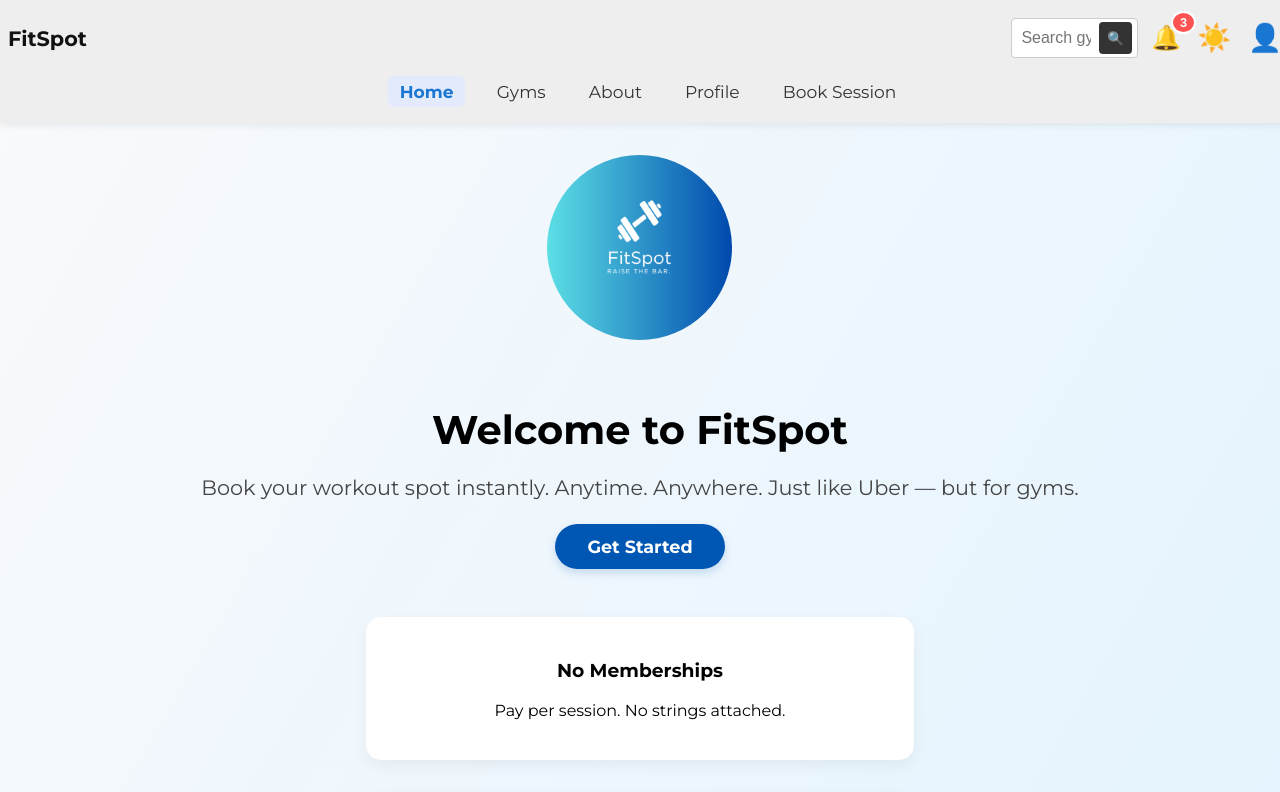
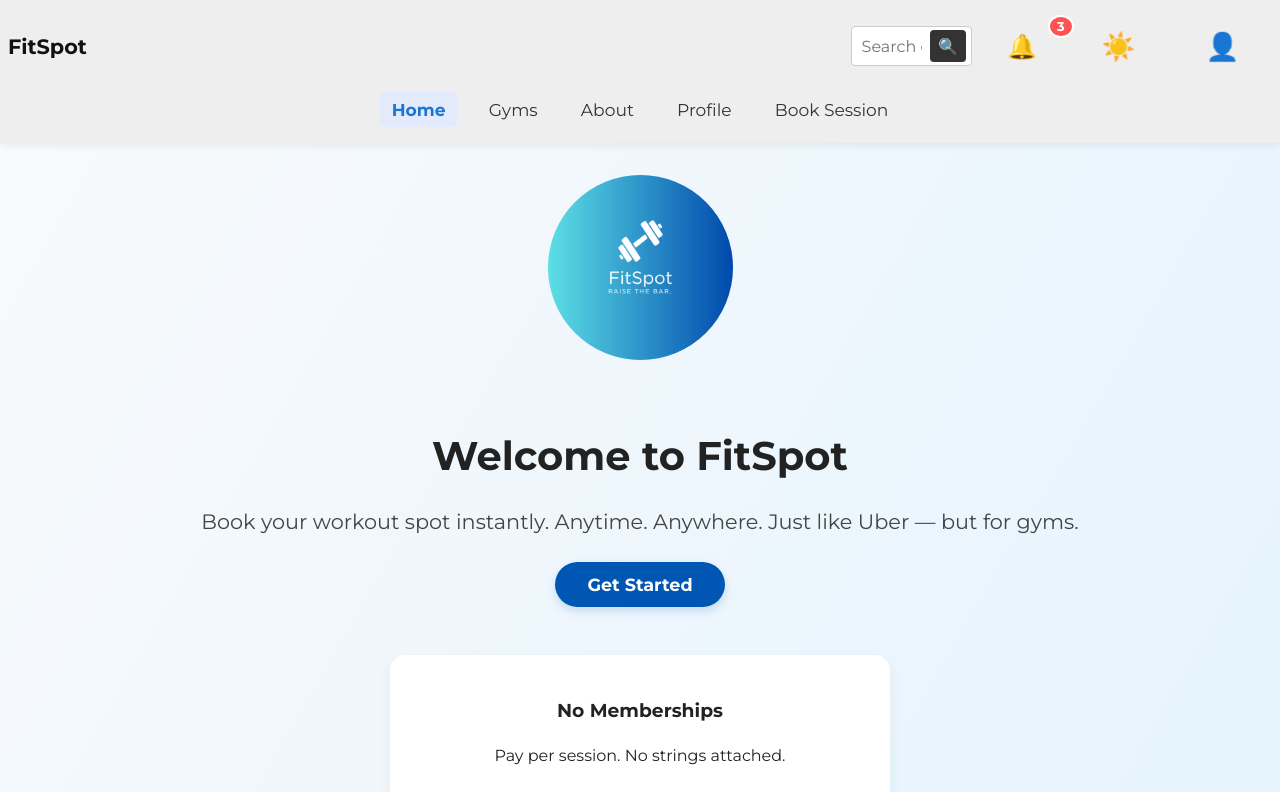
Before and after one commit to StartedtoCodewithAI/FitSpot, a React (Vite) app: page /#/ in a window 1280 px wide. Shown: the top 792 px of the page. Built offline with nearby package versions, Linux system fonts and the light colour scheme.

Commit message:
Update index.css

```diff
--- a/src/index.css
+++ b/src/index.css
@@ -1,7 +1,202 @@
-/* src/index.css - global styles */
-body {
-  font-family: 'Montserrat', Arial, sans-serif;
+/* src/index.css - FitSpot Global Styles for Mobile and Desktop */
+
+/* 1. Base Reset & Sizing */
+html, body, #root {
   margin: 0;
   padding: 0;
+  width: 100vw;
+  max-width: 100vw;
+  min-height: 100vh;
+  font-family: 'Montserrat', system-ui, sans-serif;
+  background: #f8fafc;
+  color: #222;
+  box-sizing: border-box;
+  overflow-x: hidden;
+  line-height: 1.5;
+}
+
+/* 2. Remove tap highlight on mobile */
+* {
+  -webkit-tap-highlight-color: transparent;
+  box-sizing: border-box;
+}
+
+a {
+  color: #2563eb;
+  text-decoration: none;
+  transition: color 0.2s;
+}
+a:hover, a:focus-visible {
+  color: #0056b3;
+  text-decoration: underline;
+}
+
+/* 3. Inputs and Buttons */
+input, button, select, textarea {
+  font-family: inherit;
+  font-size: 1rem;
+  outline: none;
+  border-radius: 6px;
+  border: 1px solid #d1d5db;
+  transition: border 0.2s, box-shadow 0.2s;
+}
+input:focus, button:focus, select:focus, textarea:focus {
+  border-color: #2563eb;
+  box-shadow: 0 0 0 2px rgba(37,99,235,0.13);
+}
+button {
+  cursor: pointer;
+  border: none;
+  padding: 0.5em 1.2em;
+  background: #2563eb;
+  color: #fff;
+  font-weight: 600;
+  transition: background 0.2s;
+}
+button:hover, button:active, button:focus-visible {
+  background: #1746aa;
+}
+
+/* 4. Layout Utilities */
+.container, .main-content {
+  width: 100%;
+  max-width: 600px;
+  margin: 0 auto;
+  padding: 1.2rem;
+}
+
+/* 5. Navbar Tweaks */
+nav {
+  width: 100%;
+  max-width: 100vw;
+  min-height: 64px;
+  z-index: 10;
+  box-sizing: border-box;
+}
+nav input[type="text"] {
+  min-width: 0;
+  width: 80px;
+  max-width: 120px;
+}
+@media (max-width: 480px) {
+  nav input[type="text"] {
+    width: 60px;
+    font-size: 1em;
+  }
+}
+
+.navbar-links-desktop {
+  display: flex;
+  gap: 1.2rem;
+}
+@media (max-width: 700px) {
+  .navbar-links-desktop {
+    display: none !important;
+  }
+  .navbar-links-mobile {
+    display: block !important;
+  }
+}
+@media (min-width: 701px) {
+  .navbar-links-mobile {
+    display: none !important;
+  }
+}
+
+/* 6. Profile Page */
+.profile-container {
+  max-width: 540px;
+  margin: 3.5rem auto;
+  background: #fff;
+  border-radius: 20px;
+  box-shadow: 0 8px 32px rgba(0,0,0,0.08);
+  padding: 2.2rem 1.4rem 1.7rem 1.4rem;
+  text-align: center;
+}
+@media (max-width: 600px) {
+  .profile-container {
+    margin: 1rem 0.2rem;
+    padding: 1rem 0.2rem;
+    border-radius: 0;
+    box-shadow: none;
+  }
+  .profile-container svg {
+    width: 110px !important;
+    height: 140px !important;
+  }
+}
+
+.profile-container input,
+.profile-container textarea,
+.profile-container select {
+  width: 100%;
+  margin-top: 0.3em;
+  margin-bottom: 1em;
+  padding: 10px;
+  font-size: 1.07rem;
+  border-radius: 7px;
+  border: 1px solid #cbd5e1;
   background: #f8fafc;
 }
+
+.profile-container button {
+  font-size: 1.07rem;
+  padding: 0.5rem 1.2rem;
+  border-radius: 8px;
+  margin-top: 0.6em;
+  font-weight: 700;
+}
+
+.profile-container h1 {
+  font-size: 1.4rem;
+  margin-bottom: 1.1em;
+}
+
+.profile-container .progress-bar {
+  height: 20px;
+  border-radius: 8px;
+  background: #e0e7ef;
+}
+
+/* 7. Utility Classes */
+.text-center { text-align: center; }
+.text-right { text-align: right; }
+.text-left { text-align: left; }
+.mt-2 { margin-top: 0.5em; }
+.mb-2 { margin-bottom: 0.5em; }
+.mb-4 { margin-bottom: 1.5em; }
+.p-2 { padding: 0.5em; }
+.p-4 { padding: 1.5em; }
+.rounded { border-radius: 8px; }
+
+/* 8. Hide Scrollbar on Mobile for Navs (optional) */
+@media (max-width: 480px) {
+  ::-webkit-scrollbar { width: 0px; background: transparent; }
+}
+
+/* 9. Dark Mode (if toggled via body class, optional) */
+body.dark, .dark nav, .dark .profile-container {
+  background: #222 !important;
+  color: #f3f3f3 !important;
+}
+body.dark input,
+body.dark textarea,
+body.dark select {
+  background: #333 !important;
+  color: #fff !important;
+  border-color: #444 !important;
+}
+body.dark button {
+  background: #FFD700 !important;
+  color: #222 !important;
+}
+
+/* 10. Responsive Font Size */
+@media (max-width: 480px) {
+  body, html, #root {
+    font-size: 15px;
+  }
+  .container, .main-content, .profile-container {
+    padding: 0.2rem !important;
+  }
+}
```
